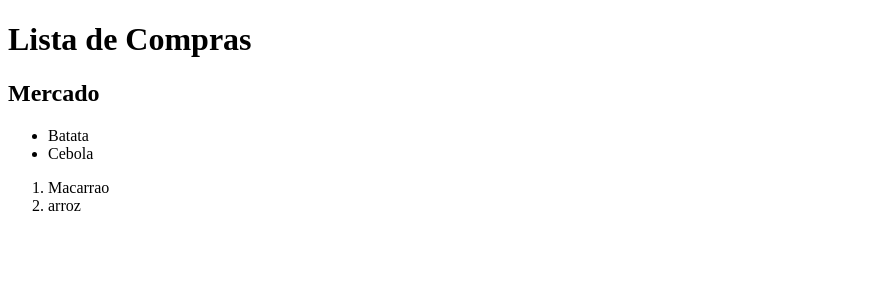
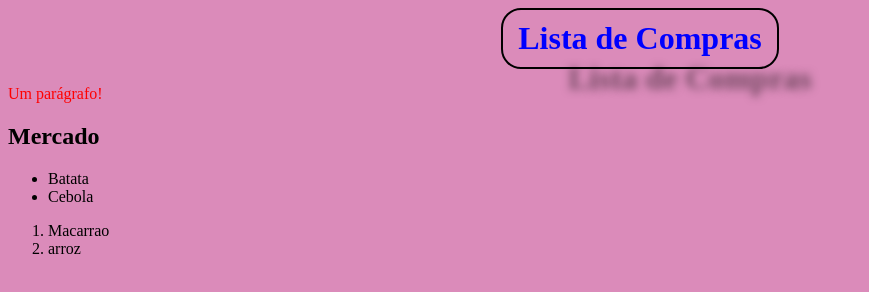
Before and after one commit to fe82tl/html, a plain HTML site: page index.html in a window 1280 px wide. Shown: the whole page, without its empty margins (0-869 px from the left). Drawn offline with Linux system fonts and the light colour scheme.

Commit message:
vendo algumas coisas novas

```diff
--- a/index.html
+++ b/index.html
@@ -3,10 +3,20 @@
 <head>
     <meta charset="UTF-8">
     <meta name="viewport" content="width=device-width, initial-scale=1.0">
+    <link rel="stylesheet" href="style.css">
     <title>teste</title>
 </head>
 <body>
- <h1>Lista de Compras</h1>
+
+    <div class="titulo">
+        <h1 class="lista">Lista de Compras</h1>
+    </div>
+
+
+
+    <p id="parágrafo">Um parágrafo!</p>
+
+
  <h2>Mercado</h2>
  <ul>
     <li>Batata</li>
--- a/style.css
+++ b/style.css
@@ -1,16 +1,42 @@
-table{
-    border:3px dashed black;
+body{
+
+    /* alterar a cor: */
+    background-color: #db8bba;
+    /* display: inline-block; */
+    /* justify-content: center; */
+    /* align-items: center; */
+ }
+
+ .titulo{
+    text-align: center;
 }
 
-th{border: 2px solid black;
-    background-color: aquamarine;
-    color: coral;
-    font-size: 20px;
+ h1{
+/* centralizou o texto */
+    text-align: center;
+ /* borda */
+    border: 2px solid black;
+/* altura da borda */
+    padding: 10px 15px;
+/* arredondar borda */
+    border-radius: 20px;
+/* sombra texto - rotação, distancia e intensidade*/
+    text-shadow: 50px 40px 8px rgba(0, 0, 0, 0.5);
+
+    display:inline-block;
+    margin: 0 auto;
+    align-items: center;
+    color: red;
 }
 
-td{ border: 1px solid black;
-    color: tomato;
-    text-align: center;
-    font-family: monospace;
+.lista{
+    color: blue;
+}
 
+.lista1{
+    color:orange;
 }
+
+#parágrafo{
+    color: red;
+}
```
